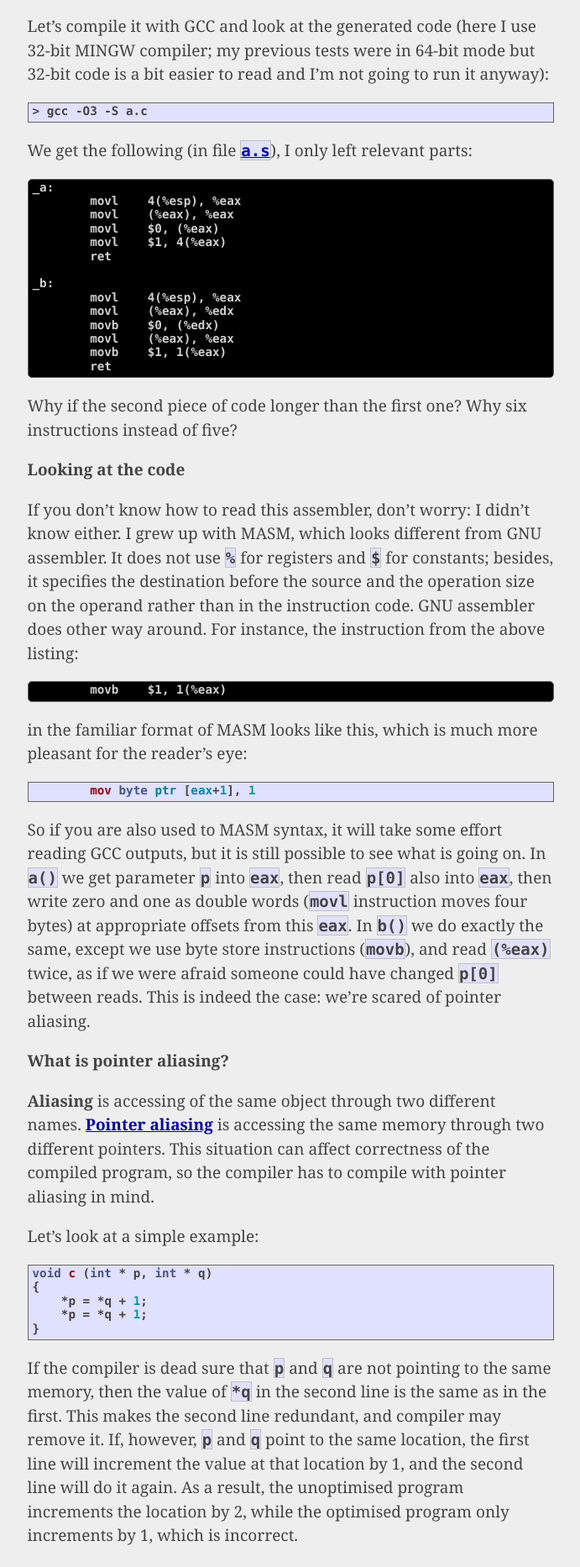
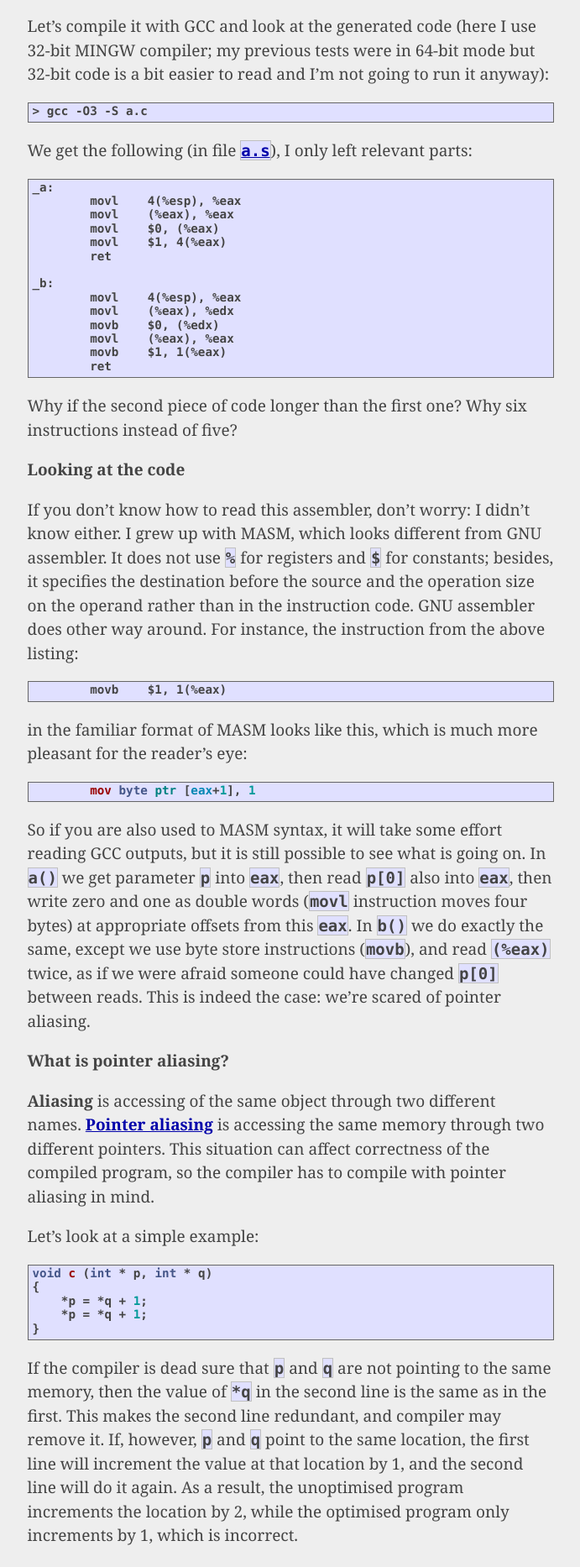
Before and after one commit to pzemtsov/pzemtsov.github.io, a Jekyll site: the page built from _posts/2014-05-09-gcc-optimisations-and-pointer-aliasing.md, in a window 1280 px wide. Shown: the part 931-2797 px from the top of the page at 84% size, without its empty margins (294-985 px from the left). Built offline with Jekyll 4.4.1, drawn with Linux system fonts in a browser that asks for light colours; Markdown is read by kramdown in place of the engine named in the settings; comment, search, counter and statistics services are not loaded.

Commit message:
Format change for assembly output everywhere

```diff
--- a/_posts/2014-05-09-gcc-optimisations-and-pointer-aliasing.md
+++ b/_posts/2014-05-09-gcc-optimisations-and-pointer-aliasing.md
@@ -44,7 +44,7 @@
 
 We get the following (in file [`a.s`]({{ site.REPO-ALIASING }}/blob/master/a.s)), I only left relevant parts:
 
-{% highlight text %}
+{% highlight c-objdump %}
 _a:
         movl    4(%esp), %eax
         movl    (%eax), %eax
@@ -71,7 +71,7 @@
 the destination before the source and the operation size on the operand rather than in the instruction code. GNU
 assembler does other way around. For instance, the instruction from the above listing:
 
-{% highlight text %}
+{% highlight c-objdump %}
         movb    $1, 1(%eax)
 {% endhighlight %}
 
@@ -112,7 +112,7 @@
 
 Let's see how GCC compiles this:
 
-{% highlight text %}
+{% highlight c-objdump %}
 _c:
         movl    8(%esp), %edx
         movl    4(%esp), %eax
@@ -143,7 +143,7 @@
 Here not only `*q`, but `*q * 10` are loop invariant expressions, and could be moved out of the loop, were it not for
 the writing onto `*p`. The compiler is also scared:
 
-{% highlight text %}
+{% highlight c-objdump %}
 _d:
         pushl   %ebx
         movl    8(%esp), %ebx
@@ -164,13 +164,13 @@
 
 You can see that both reading from `*q`
 
-{% highlight text %}
+{% highlight c-objdump %}
         movl    (%ecx), %edx
 {% endhighlight %}
 
 and multiplication by 10
 
-{% highlight text %}
+{% highlight c-objdump %}
         leal    (%edx,%edx,4), %edx
         addl    %edx, %edx
 {% endhighlight %}
@@ -230,7 +230,7 @@
 
 Compile it:
 
-{% highlight text %}
+{% highlight c-objdump %}
 _c_3:
         movl    8(%esp), %eax
         movl    (%eax), %edx
@@ -267,7 +267,7 @@
 
 produced fantastic result:
 
-{% highlight text %}
+{% highlight c-objdump %}
 _d_1:
         .cfi_startproc
         movl    8(%esp), %eax
@@ -324,7 +324,7 @@
 
 We don't expect much to change, but we are wrong:
 
-{% highlight text %}
+{% highlight c-objdump %}
 _c_short:
         movl    8(%esp), %eax
         movswl  (%eax), %edx
@@ -340,7 +340,7 @@
 Let's compile the program with a special switch: `-fno-strict-aliasing`. The full assembly can be found in
 the repository, file [a-nostrict.s]({{ site.REPO-ALIASING }}/blob/master/a-nostrict.s).
 
-{% highlight text %}
+{% highlight c-objdump %}
 _c_short:
         movl    8(%esp), %edx
         movl    4(%esp), %eax
@@ -385,7 +385,7 @@
 
 compiles as this:
 
-{% highlight text %}
+{% highlight c-objdump %}
 _c_char:
         movl    8(%esp), %edx
         movl    4(%esp), %eax
@@ -476,7 +476,7 @@
 
 This is how it compiles with `-O3`:
 
-{% highlight text %}
+{% highlight c-objdump %}
 _e:
         movl    4(%esp), %eax
         xorl    %edx, %edx
@@ -501,7 +501,7 @@
 
 It produces the following:
 
-{% highlight text %}
+{% highlight c-objdump %}
 _e_char:
         movl    4(%esp), %eax
         movl    (%eax), %edx
@@ -617,7 +617,7 @@
 
 The code generated is good in both cases:
 
-{% highlight text %}
+{% highlight c-objdump %}
 _a_modified:
         movl	4(%esp), %eax
         movl	(%eax), %eax
@@ -699,7 +699,7 @@
 
 The code looks like this:
 
-{% highlight text %}
+{% highlight c-objdump %}
 _c_array:
         movl    8(%esp), %edx
         movl    4(%esp), %eax
```
Also changed, not shown: _posts/2014-05-12-mystery-of-unstable-performance.md (+4 -4 lines), _posts/2014-05-15-how-to-make-C-as-fast-as-java.md (+5 -5 lines), _posts/2014-05-18-size-does-matter.md (+9 -9 lines), _posts/2014-06-04-fast-e1-de-multiplexing-in-C-using-sse-avx.md (+2 -2 lines).
